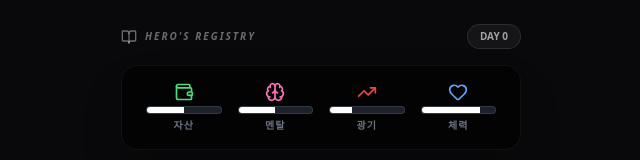
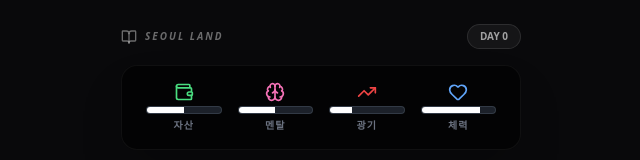
Before and after one commit to ddaog/seoul-real-estate, a React (Vite) app: page / in a window 1280 px wide. Shown: the top 160 px of the page, without its empty margins (319-959 px from the left). Built offline with nearby package versions, Linux system fonts and the light colour scheme; a web font is replaced by a local one.

Commit message:
Change title to SEOUL LAND

```diff
--- a/App.tsx
+++ b/App.tsx
@@ -180,7 +180,7 @@ export const App: React.FC = () => {
         <div className="flex justify-between w-full items-center mb-2">
           <div className="flex items-center gap-2">
             <BookOpen className="w-4 h-4 text-white/40" />
-            <h1 className="text-[10px] font-black tracking-[0.2em] text-white/40 uppercase italic">Hero's Registry</h1>
+            <h1 className="text-[10px] font-black tracking-[0.2em] text-white/40 uppercase italic">SEOUL LAND</h1>
           </div>
           <div className="px-3 py-1 bg-white/5 rounded-full border border-white/10 text-[10px] font-black text-white/60">
             DAY {state.daysSurvived}
```
